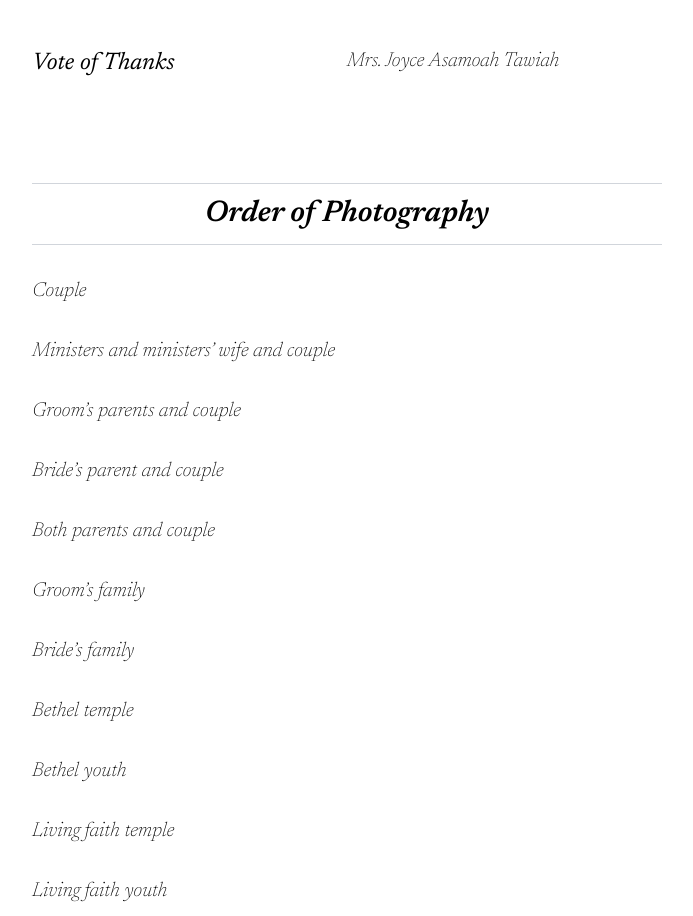
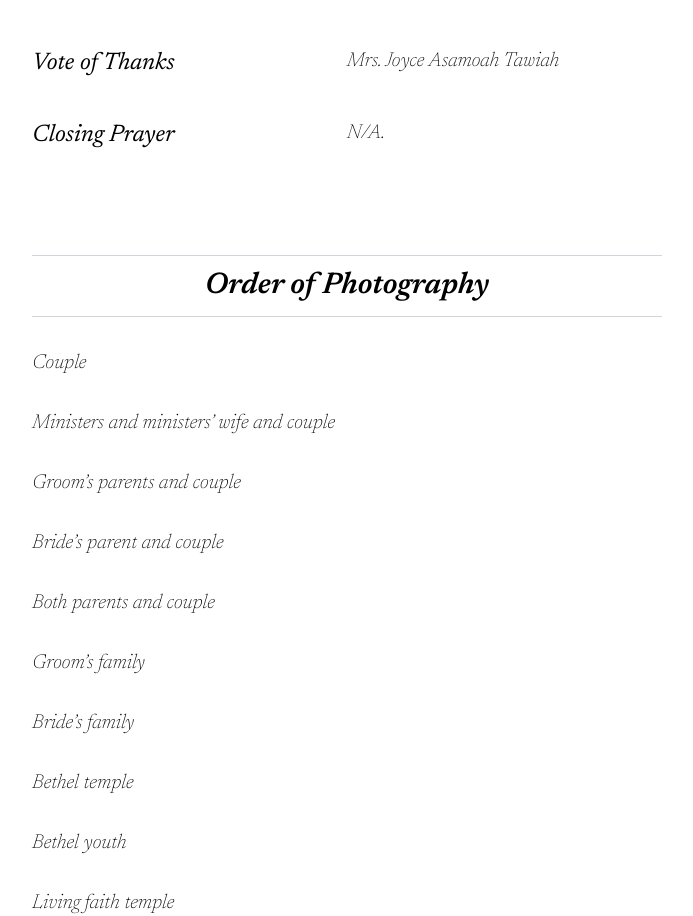
Before and after one commit to Kuameh/dbel, a React (Vite) app: page / in a window 1280 px wide. Shown: the part 2105-3021 px from the top of the page, without its empty margins (293-986 px from the left). Built offline with nearby package versions, Linux system fonts and the light colour scheme.

Commit message:
Add closing prayer to program

```diff
--- a/src/pages/Program.jsx
+++ b/src/pages/Program.jsx
@@ -193,6 +193,14 @@ const Program = () => {
                 <li>Mrs. Joyce Asamoah Tawiah</li>
               </ul>
             </div>
+            <div className="grid items-start justify-start md:grid-cols-2">
+              <h2 className="mb-2 text-2xl font-normal italic">
+                Closing Prayer
+              </h2>
+              <ul className="text-xl font-light normal-case italic">
+                <li>N/A.</li>
+              </ul>
+            </div>
           </div>
         </div>
       </section>
```
